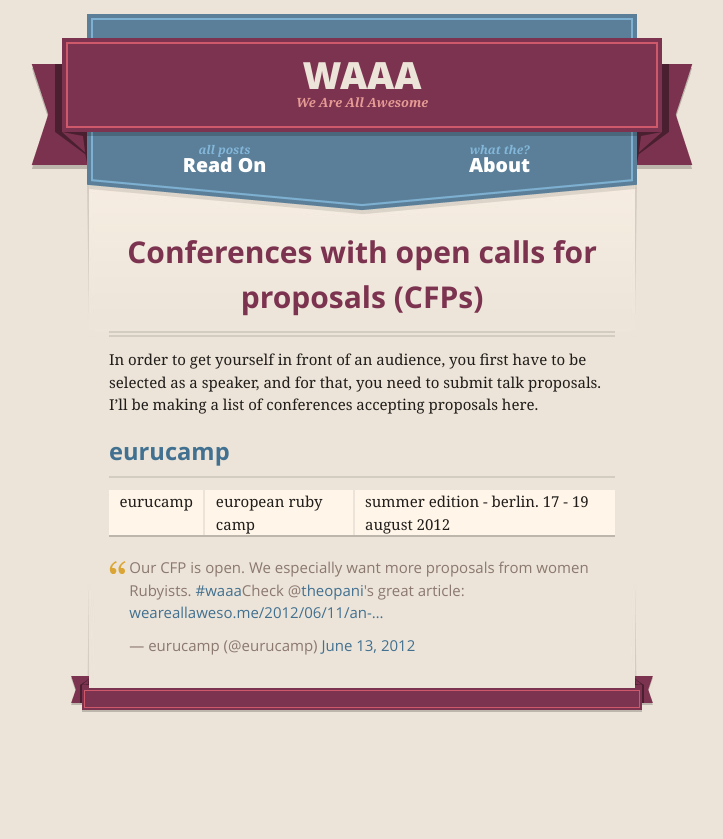
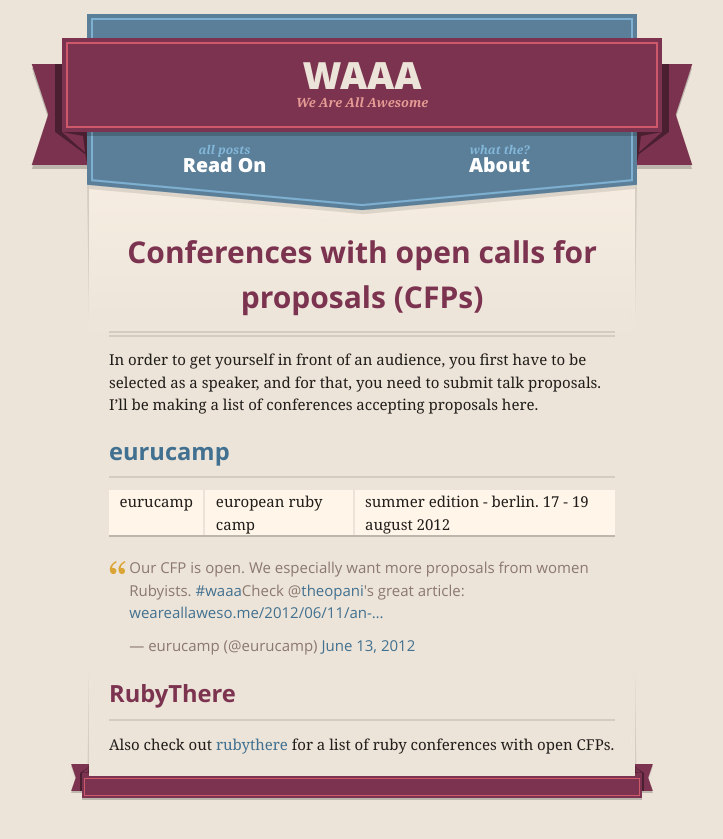
Before and after one commit to janl/waaa, a Jekyll site: the page built from _posts/2012-06-13-conferences-with-open-cfps.md, in a window 1280 px wide. Shown: the top 839 px of the page, without its empty margins (278-1001 px from the left). Built offline with Jekyll 4.4.1, drawn with Linux system fonts in a browser that asks for light colours; nearby versions of some CDN libraries; comment, search, counter and statistics services are not loaded.

Commit message:
Add link to RubyThere for more CFPs

```diff
--- a/_posts/2012-06-13-conferences-with-open-cfps.md
+++ b/_posts/2012-06-13-conferences-with-open-cfps.md
@@ -18,3 +18,7 @@
 <blockquote class="twitter-tweet"><p>Our CFP is open. We especially want more proposals from women Rubyists. <a href="https://twitter.com/search/%2523waaa">#waaa</a>Check @<a href="https://twitter.com/theopani">theopani</a>'s great article: <a href="http://t.co/eKGDVSDe" title="http://weareallaweso.me/2012/06/11/an-alternative-to-affirmative-action.html">weareallaweso.me/2012/06/11/an-…</a></p>&mdash; eurucamp (@eurucamp) <a href="https://twitter.com/eurucamp/status/212956765900386305" data-datetime="2012-06-13T17:17:04+00:00">June 13, 2012</a></blockquote>
 
 <script src="//platform.twitter.com/widgets.js" charset="utf-8"> </script>
+
+## RubyThere
+
+Also check out [rubythere](http://rubythere.com/events/to/speak) for a list of ruby conferences with open CFPs.
```
